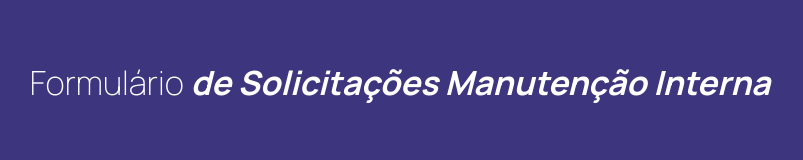
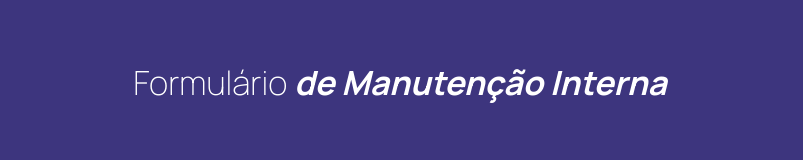
Before and after one commit to Santailha/manutencaointerna, a plain HTML site: page index.html in a window 1280 px wide. Shown: the whole page, without its empty margins (240-1043 px from the left). Drawn offline with Linux system fonts and the light colour scheme.

Commit message:
Update index.html
trocado

```diff
--- a/index.html
+++ b/index.html
@@ -15,7 +15,7 @@
     </header>
     <div class="txt">
         <h1 class="fonte">
-            Formulário <b><i>de Solicitações Manutenção Interna</i></b>
+            Formulário <b><i>de Manutenção Interna</i></b>
         </h1>
     </div>
     <div class="script">
```
